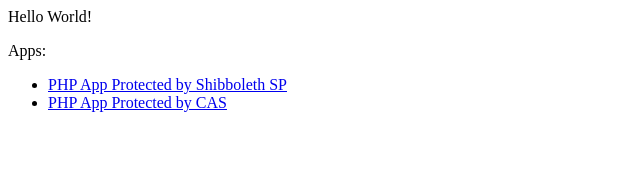
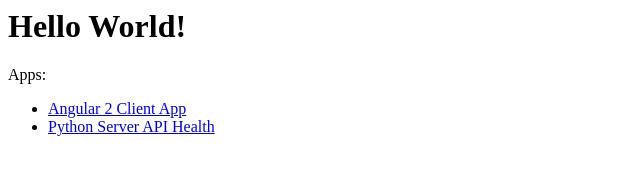
Before and after one commit to webzeppelin/wz-docker-starter-lib, a plain HTML site: page reverse-proxy/reverse-proxy-httpd/var-www-html/index.html in a window 1280 px wide. Shown: the whole page, without its empty margins (0-640 px from the left). Drawn offline with Linux system fonts and the light colour scheme.

Commit message:
Debugged on docker vm

```diff
--- a/docker-compose.yml
+++ b/docker-compose.yml
@@ -42,6 +42,8 @@ services:
       - database
     networks:
       - back
+#    ports:
+#      - "8081:8081"
 
   idp:
     build: ./idp/idp-shibboleth/
--- a/reverse-proxy/reverse-proxy-httpd/var-www-html/index.html
+++ b/reverse-proxy/reverse-proxy-httpd/var-www-html/index.html
@@ -1,14 +1,14 @@
 <html>
 <head>
-	<title>Hello World</title>
+	<title>WZ Docker Starter</title>
 </head>
 <body>
-	Hello World!
+	<h1>Hello World!</h1>
 
 	<p>Apps:</p>
 	<ul>
- 		<li><a href="/php-shib-protected/">PHP App Protected by Shibboleth SP</a></li>
- 		<li><a href="/php-cas/">PHP App Protected by CAS</a></li>
+ 		<li><a href="/client/">Angular 2 Client App</a></li>
+ 		<li><a href="/api/v1/health">Python Server API Health</a></li>
 	</ul>
 
 </body>
```
Also changed, not shown: 2 other files.
